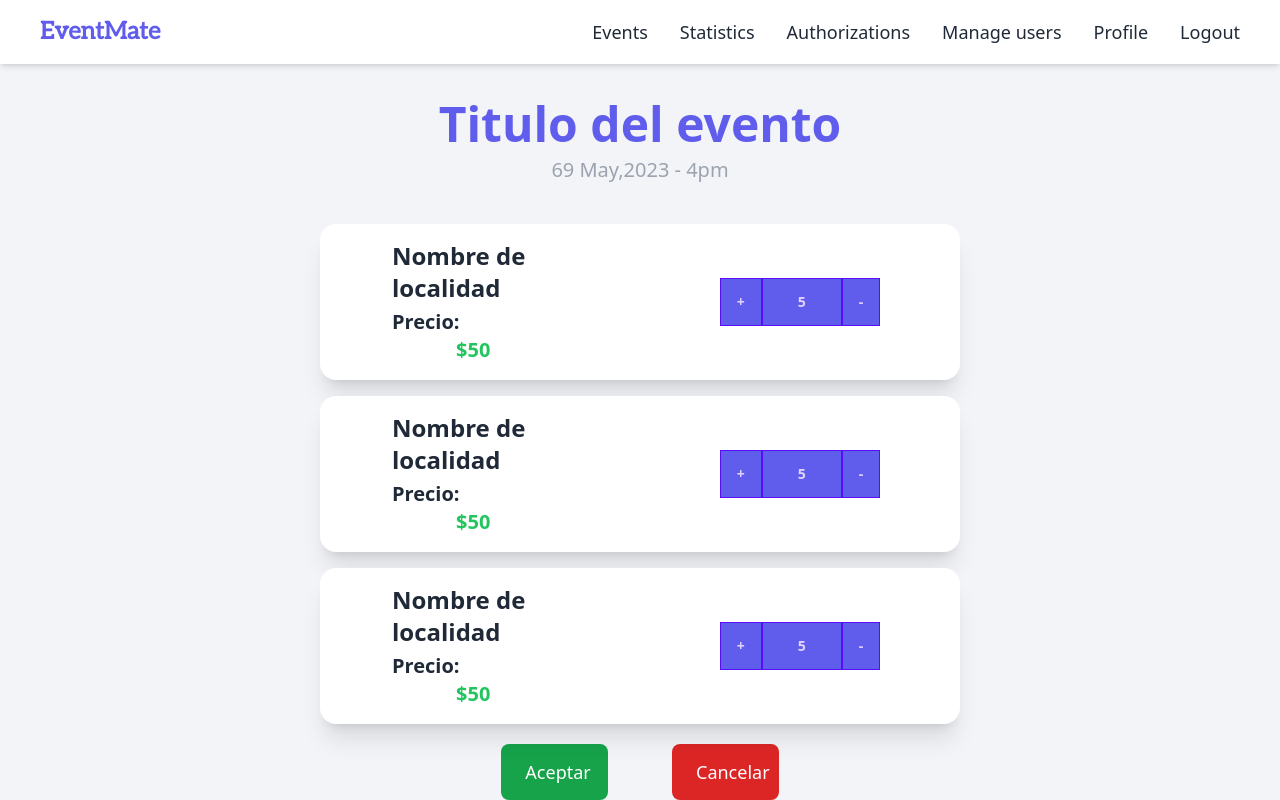
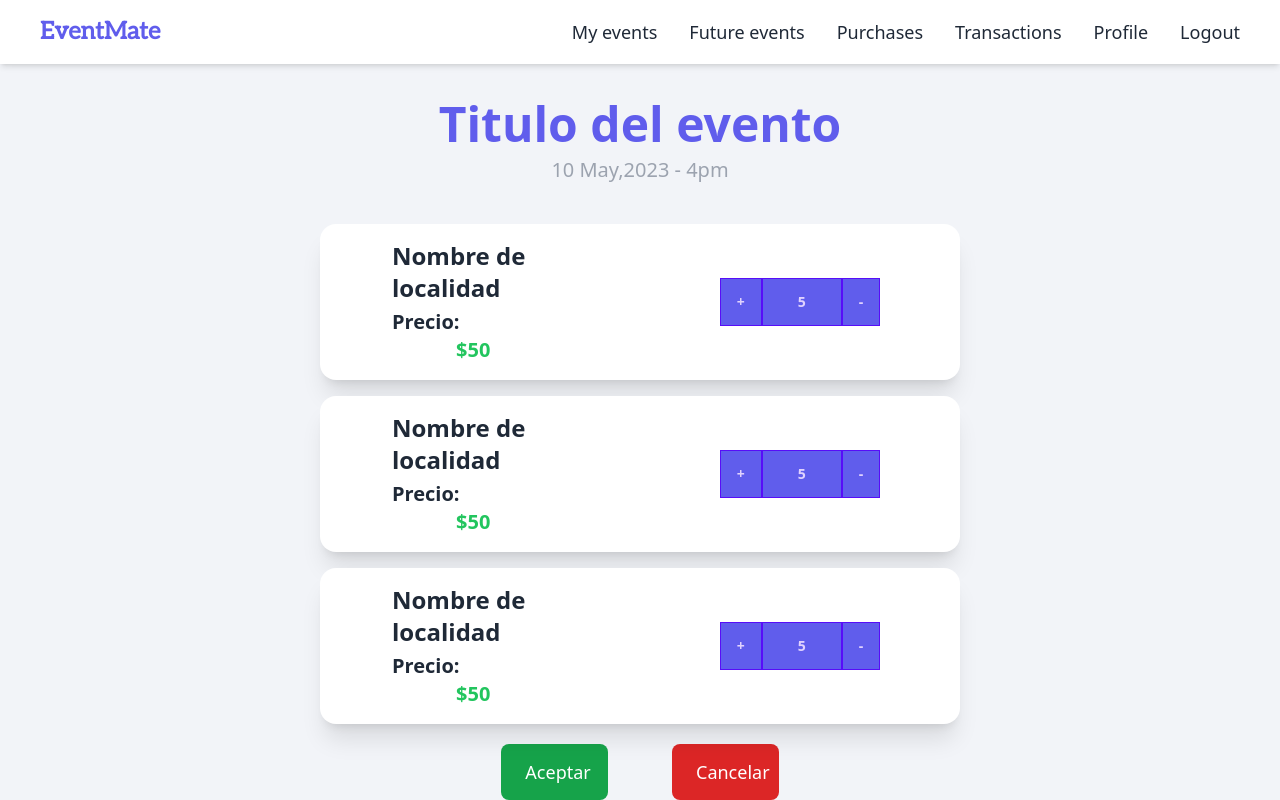
Before and after one commit to fmel025/test-deploy, a React (Vite) app in the folder Client/: page /purchase_ticket in a window 1280 px wide. Built offline with nearby package versions, Linux system fonts and the light colour scheme.

Commit message:
:sparkles: Add transaction details view
Added transaction details for completed transaction

Co-Authored-By: Samuel Ortiz <62672937+Samuel581@users.noreply.github.com>

```diff
--- a/Client/src/pages/App/App.jsx
+++ b/Client/src/pages/App/App.jsx
@@ -23,6 +23,7 @@ import ManageAuthorizations from '../ManageAuthorizations/ManageAuthorizations'
 import EmployeeNavbar from '../../components/Navbar/EmployeeNavbar'
 import PurchaseList from '../PurchaseList/PurchaseList'
 import OrderDetails from '../OrderDetails/OrderDetails'
+import TransactionDetails from '../TransactionDetails/TransactionDetails'
 
 const AppRoutes = () => {
     let routes = useRoutes([
@@ -46,6 +47,7 @@ const AppRoutes = () => {
       { path: '/login', element: <Login/>},
       {path: '/change_password',element: <ChangePassword/>},
       { path: '/transaction', element: <Transaction />},
+      { path: '/transaction_details', element: <TransactionDetails />},
       { path: '/create_event', element: <CreateEvent />},
       { path: '/edit_event', element: <EditEvent />}
     ]
@@ -58,7 +60,7 @@ function App() {
   return (
     <BrowserRouter>
       <AppRoutes/>
-      <EmployeeNavbar />
+      <ImprovedNavbar />
     </BrowserRouter>
   )
 }
--- a/Client/src/pages/PurchaseTicket/PurchaseTicket.jsx
+++ b/Client/src/pages/PurchaseTicket/PurchaseTicket.jsx
@@ -10,7 +10,7 @@ function PurchaseTicket() {
     return (
         <Layout>
           <h1 className="text-5xl font-bold text-main mt-5 mb-2">Titulo del evento</h1>
-          <h2 className="text-xl  text-gray-400 mb-10">69 May,2023 - 4pm</h2>
+          <h2 className="text-xl  text-gray-400 mb-10">10 May,2023 - 4pm</h2>
           <div className="flex flex-col gap-4 mb-5 w-full items-center">
             <PurchaseTicketCard/>
             <PurchaseTicketCard/>
--- a/Client/src/pages/Transaction/Transaction.jsx
+++ b/Client/src/pages/Transaction/Transaction.jsx
@@ -9,7 +9,7 @@ function Transaction() {
                 <h1 className='font-semibold text-2xl lg:text-5xl mb-10 lg:px-10'>Transferir ticket</h1>
                 <p className='font-semibold lg:text-2xl mb-10 lg:px-10'>Ingrese el codigo del usuario al que se le desea transferir:</p>
                 <div className='flex flex-col justify-center items-center my-5 gap-16'>
-                    <input type='text' className='input-bordered input bg-slate-200 w-5/6 lg:w-3/5' placeholder='Codigo de usuario'></input>
+                    <input type='text' className='input-bordered input bg-slate-200 w-5/6 lg:w-3/6' placeholder='Codigo de usuario'></input>
                     <InputCodeButton/>
                 </div>
             </div>
--- /dev/null
+++ b/Client/src/pages/TransactionDetails/TransactionDetails.jsx
@@ -0,0 +1,16 @@
+import Layout from '../../components/Layout/Layout'
+
+function TransactionDetails() {
+    return (
+      <Layout>
+            <h1 className='font-semibold text-2xl lg:text-5xl my-10 lg:px-10'>Transferencia exitosa</h1>
+              <figure className='relative m-3 w-90 h-3/6 md:w-2/4 w-4/5'>
+                    <img className='w-full h-full object-contain rounded-lg' src='https://upload.wikimedia.org/wikipedia/commons/thumb/3/3b/Eo_circle_green_checkmark.svg/2048px-Eo_circle_green_checkmark.svg.png' alt='headphones' />
+              </figure>
+              <p className='font-semibold lg:text-2xl mb-5 lg:px-10'>Fecha: 15 de Junio 9:00 AM</p>
+              <p className='font-semibold lg:text-2xl mb-5 lg:px-10'>Usuario receptor: Fernando Melendez</p>
+      </Layout>
+    )
+  }
+
+  export default TransactionDetails
```
